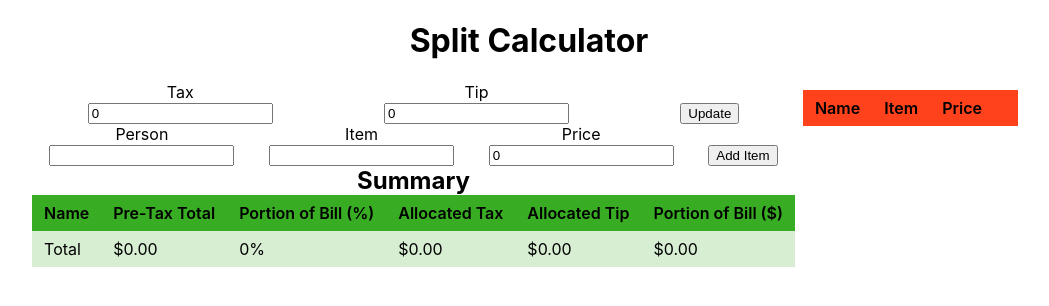
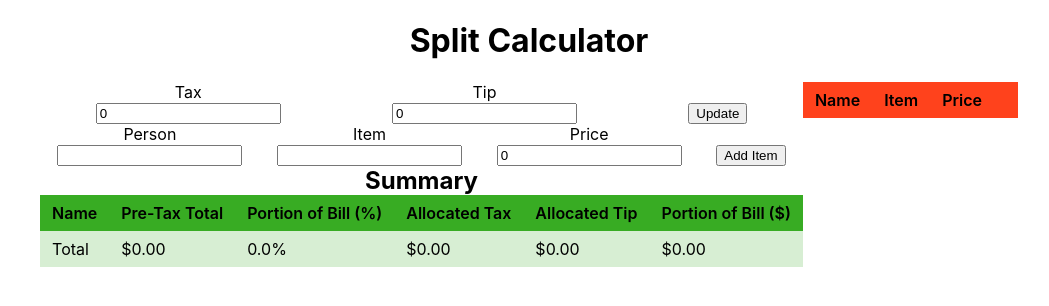
Before and after one commit to jagLas/restaurant-split-calculator, a React (Create React App) app: page / in a window 1280 px wide. Shown: the top 306 px of the page, without its empty margins (111-1160 px from the left). Built offline with nearby package versions, Linux system fonts and the light colour scheme.

Commit message:
tax now variable

```diff
--- a/src/classes.tsx
+++ b/src/classes.tsx
@@ -19,7 +19,7 @@ export class Inventory {
     tax: number;
     tip: number;
 
-    constructor(items: Item[], tip: number) {
+    constructor(items: Item[], tip: number, tax: number) {
         if (items) {
             this.items = [...items]
         } else {
@@ -32,18 +32,18 @@ export class Inventory {
             this.tip = 0;
         }
 
-        this.tax = this.items.reduce((accumulator, currentVal) => {
-            return accumulator + currentVal.price
-        }, 0) * .08
-
-        this.tax = Math.round(this.tax * 100) / 100
+        if (typeof tax === 'number') {
+            this.tax = tax;
+        } else {
+            this.tax = 0;
+        }
     }
 
     addItem(person: string, item: string, price: number): Inventory {
         const newItem = new Item(person, item, price)
         this.items.push(newItem)
 
-        return new Inventory(this.items, this.tip)
+        return new Inventory(this.items, this.tip, this.tax)
     }
 
     removeItem(removedItem: Item): Inventory {
@@ -55,7 +55,7 @@ export class Inventory {
             }
         })
 
-        return new Inventory(this.items, this.tip)
+        return new Inventory(this.items, this.tip, this.tax)
     }
 
     editItem(editedItem: Item): Inventory {
@@ -67,6 +67,6 @@ export class Inventory {
             }
         })
 
-        return new Inventory(this.items, this.tip)
+        return new Inventory(this.items, this.tip, this.tax)
     }
 }
--- a/src/components/Inventory.css
+++ b/src/components/Inventory.css
@@ -37,5 +37,4 @@
 #item-list {
     grid-area: item-list;
     justify-content: flex-start;
-    margin: 8px;
 }
--- a/src/components/Inventory.tsx
+++ b/src/components/Inventory.tsx
@@ -6,7 +6,7 @@ import './Inventory.css'
 
 export default function InventoryComp () {
     const id = useId()
-    const [inventory, setInventory] = useState<Inventory>(new Inventory([], 0))
+    const [inventory, setInventory] = useState<Inventory>(new Inventory([], 0, 0))
     const [person, setPerson] = useState('');
     const [item, setItem] = useState('');
     const [price, setPrice] = useState<number>(0)
@@ -20,7 +20,7 @@ export default function InventoryComp () {
 
     const updateHandler = (e : React.BaseSyntheticEvent) => {
         e.preventDefault()
-        setInventory(new Inventory(inventory.items, tip))
+        setInventory(new Inventory(inventory.items, tip, tax))
     }
 
     const totals = useMemo(() => {
--- a/src/components/Summary.tsx
+++ b/src/components/Summary.tsx
@@ -24,7 +24,7 @@ export default function Summary ({totals, inventory} : SummaryProps) {
         let person: Persons = {
             name: name === 'preTaxTipTotal' ? 'Total' : name,
             total: (Math.round(total * 100) / 100),
-            portion: totals.preTaxTipTotal ? Math.round(total / totals.preTaxTipTotal * 100) / 100 : 0,
+            portion: totals.preTaxTipTotal ? total / totals.preTaxTipTotal  : 0,
             allocatedTax: 0,
             allocatedTip: 0,
             finalPortion: 0
@@ -44,7 +44,7 @@ export default function Summary ({totals, inventory} : SummaryProps) {
         return {
             name: <div key={1}>{person.name}</div>,
             total: <div key={2}>{'$' + person.total.toFixed(2)}</div>,
-            portion: <div key={3}>{(person.portion * 100).toFixed(0) + '%'}</div>,
+            portion: <div key={3}>{(person.portion * 100).toFixed(1) + '%'}</div>,
             allocatedTax: <div key={4}>{'$' + person.allocatedTax.toFixed(2)}</div>,
             allocatedTip: <div key={5}>{'$' + person.allocatedTip.toFixed(2)}</div>,
             finalPortion: <div key={6}>{'$' + person.finalPortion.toFixed(2)}</div>,
```
